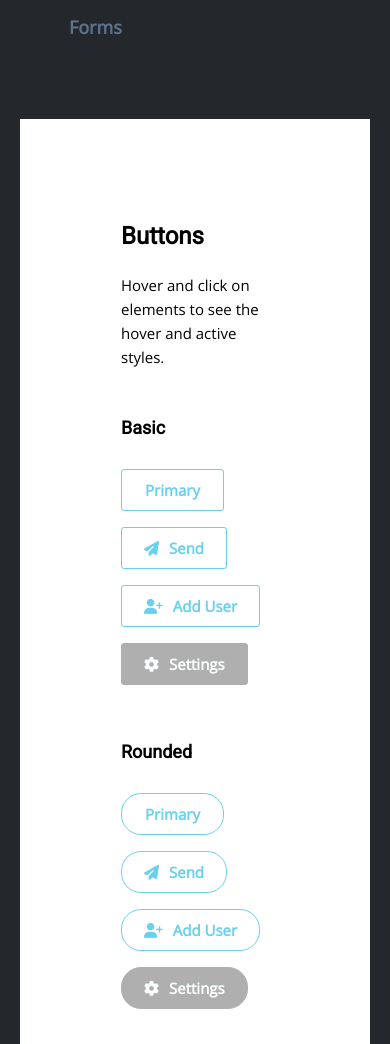
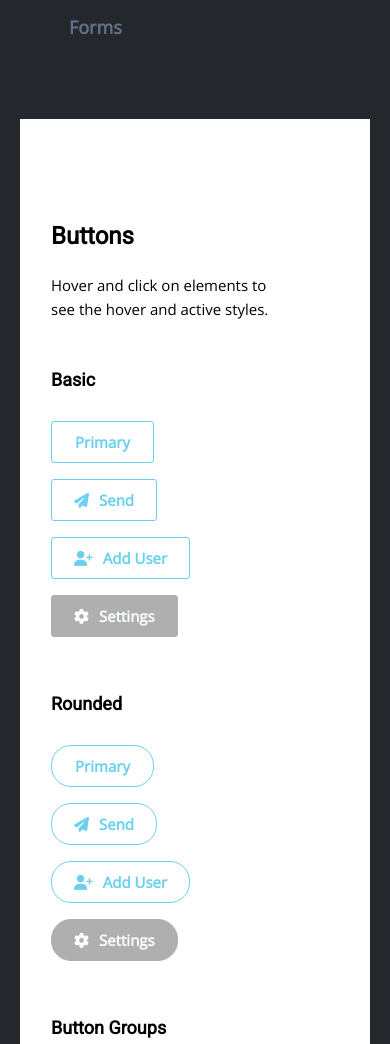
Before and after one commit to snagy22000/LMD-UI-Framework, a plain HTML site: page index.html in a window 390 px wide. Shown: the part 571-1615 px from the top of the page. Drawn offline with nearby package versions, Linux system fonts and the light colour scheme.

Commit message:
Improve visual padding for small screen sizes on main-section.

```diff
--- a/src/styles/css/main-section.css
+++ b/src/styles/css/main-section.css
@@ -24,3 +24,10 @@ main>div {
   padding-top: 0;
   border: none;
 }
+
+/* For devices smaller than 550px */
+@media (max-width: 550px) {
+  main>div {
+    padding-left: 30px;
+  }
+}
```
